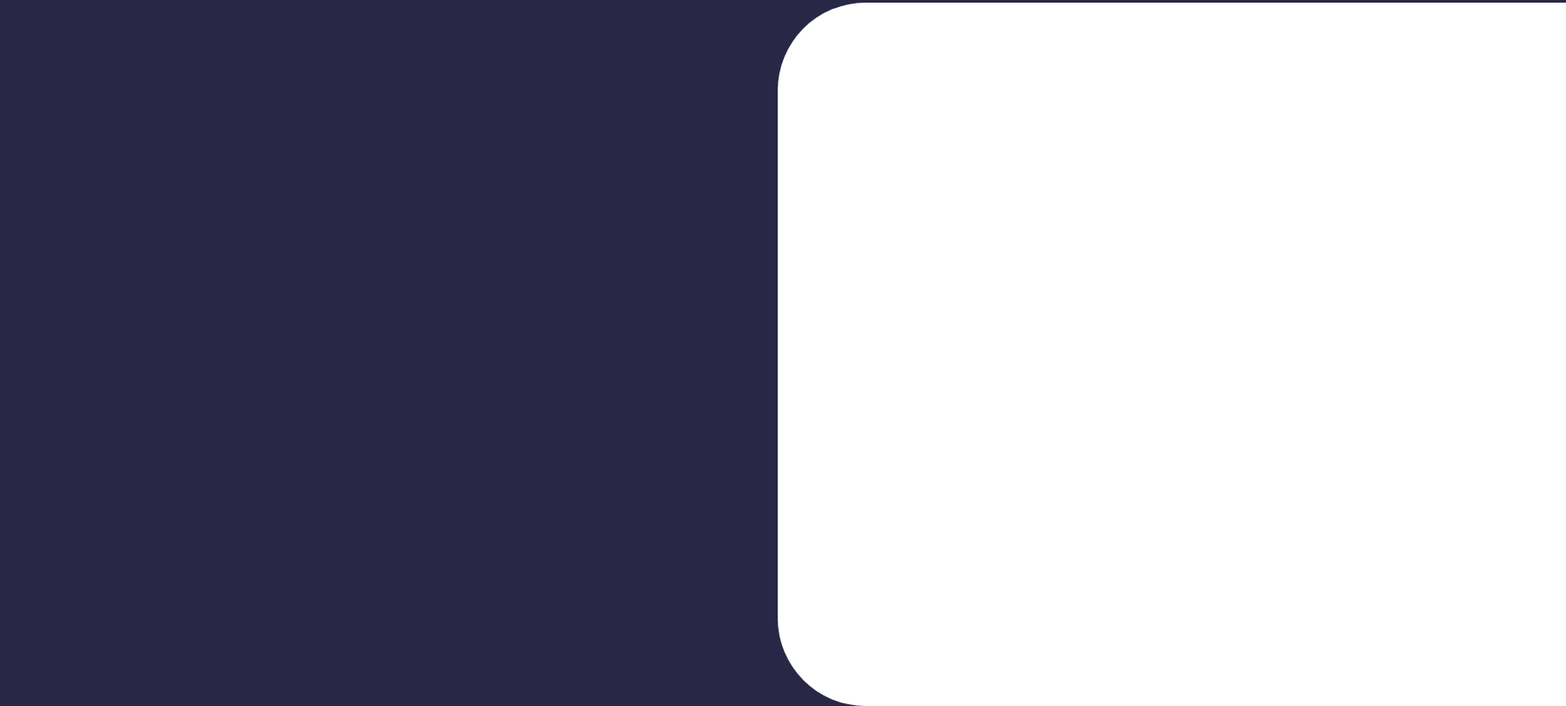
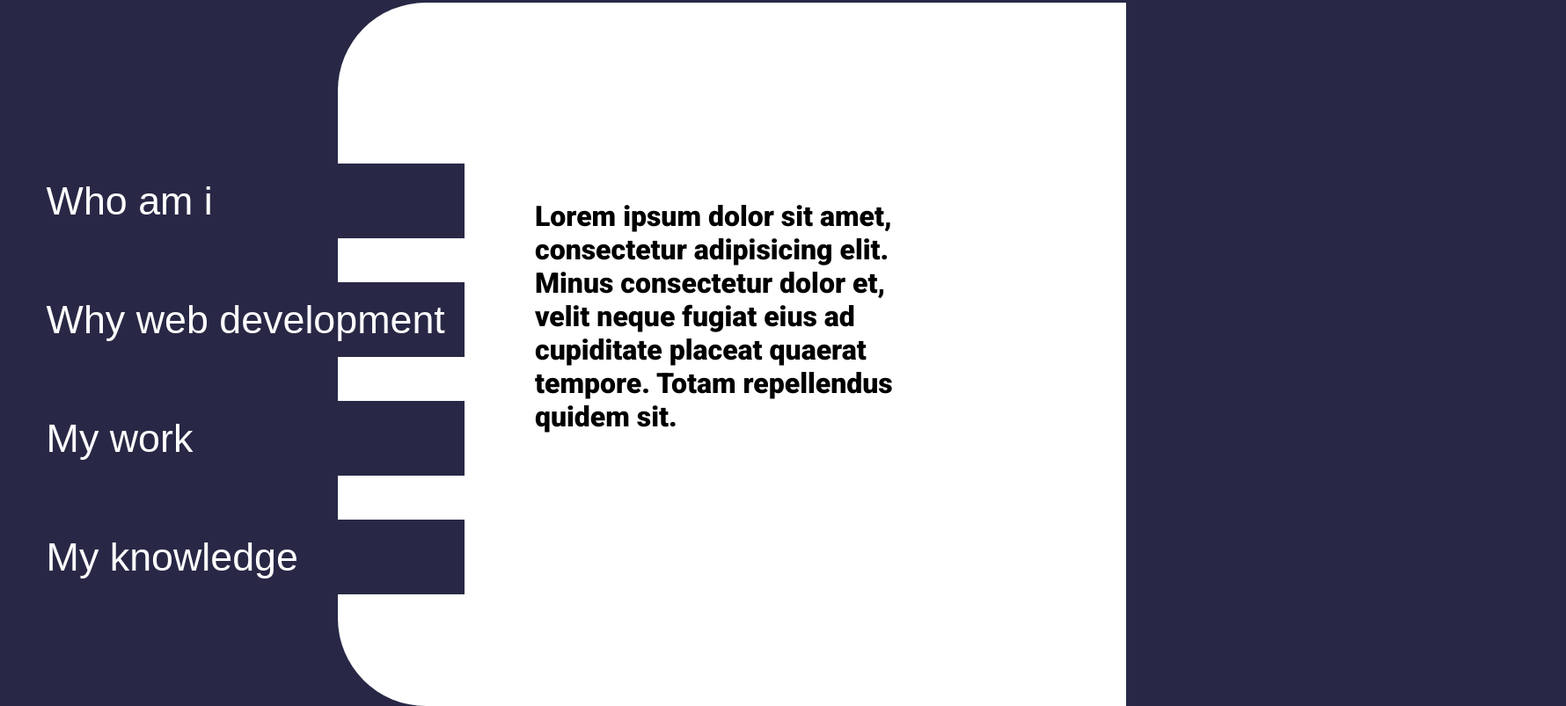
Before and after one commit to khvedela/khvedelidze.github.io, a plain HTML site: page index.html in a window 1280 px wide. Shown: the part 797-1600 px from the top of the page at 88% size, 1780 px wide, since content can reach past the window. Drawn offline with nearby package versions, Linux system fonts and the light colour scheme.

Commit message:
few major updates

```diff
--- a/index.html
+++ b/index.html
@@ -50,7 +50,19 @@
 
     <section class="section_two" id="section_two">
         <main>
-            <div class="white" id="white"></div>
+            <div class="selection">
+                <button id="one">Who am i</button>
+                <button id="two">Why web development</button>
+                <button id="three">My work</button>
+                <button id="four">My knowledge</button>
+            </div>
+            <div class="white" id="white">
+                <p class="text" id="text">Lorem ipsum dolor sit amet,
+                    consectetur adipisicing elit. Minus consectetur
+                    dolor et, velit neque fugiat eius ad cupiditate
+                    placeat quaerat tempore. Totam repellendus quidem
+                    sit.</p>
+            </div>
         </main>
     </section>
 
@@ -62,11 +74,11 @@
     <div class="spinnder-wrapper">
         <div class="spinner"></div>
     </div>
-
+<script src="scripts/chngTxt.js"></script>
 <script src="scripts/navbar.js"></script>
 <script src="scripts/loading.js"></script>
 <script src="scripts/smoothScroll.js"></script>
-<script src="scripts/ScrollTo.js"></script>
+<!-- <script src="scripts/ScrollTo.js"></script> -->
 <script src="https://cdnjs.cloudflare.com/ajax/libs/gsap/3.6.1/gsap.min.js"></script>
 <script src="https://cdnjs.cloudflare.com/ajax/libs/gsap/3.6.1/ScrollTrigger.min.js"></script>
 </body>
--- /dev/null
+++ b/scripts/chngTxt.js
@@ -0,0 +1,8 @@
+let text = document.getElementById("text");
+
+let buttonOne = document.getElementById("one");
+let buttonTwo = document.getElementById("two");
+let buttonThree = document.getElementById("three");
+let buttonFour = document.getElementById("four");
+
+onclick
--- a/styles/style.scss
+++ b/styles/style.scss
@@ -194,16 +194,55 @@ header{
 .section_two {
     min-height: 100vh;
     background-color: $Darkblue;
+    display: grid;
+
+    .selection {
+        position: absolute;
+        font-family: 'Roboto', sans-serif;
+        margin-top: 10%;
+        margin-left: 2%;
+        padding: 5px;
+        button {
+            cursor: pointer;
+            display: flex;
+            flex-direction: column;
+            margin-top: 50px;
+            font-size: 2.8rem;
+            border: 1rem solid $Darkblue;
+            background-color: $Darkblue;
+            color: white;
+            transition: filter .2s ease-in, transform .3s cubic-bezier(0.455, 0.03, 0.515, 0.955);
+            width: 100%;
+        }
+
+        button:hover {
+            transform: scale(1.1);
+            filter: drop-shadow(0 0 0.75rem #19192e);
+        }
+
+
+        }
 
     .white {
         border-top-left-radius: 100px;
         border-bottom-left-radius: 100px;
+        background-color: white;
+        height: 100vh;
+        width: 70%;
         float: right;
-        background-color: white;
-        width: 70%;
-        height: 100vh;
+
+        .text {
+            max-width: 50%;
+            margin-left: 50%;
+            margin-top: 25%;
+            transform: translate(-50%);
+            font-family: 'Roboto', sans-serif;
+            font-size: 2rem;
+        }
         }
 }
+
+
 
 @media(max-width: 850px){
     header{
```
Also changed, not shown: styles/style.css, 1 other file.
